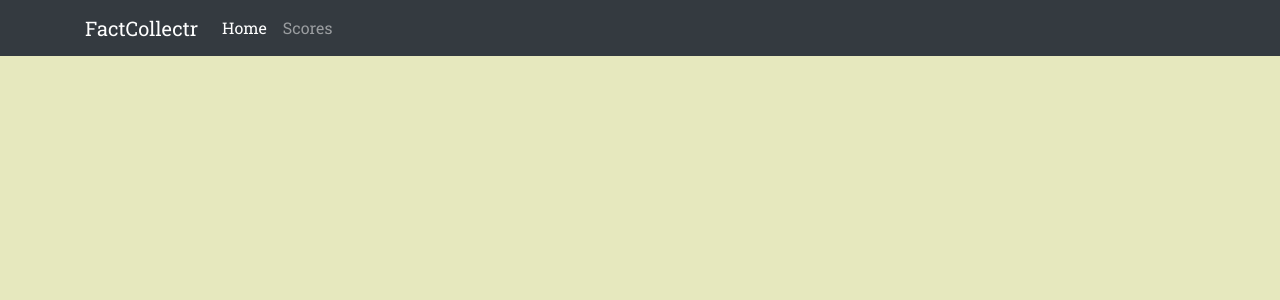
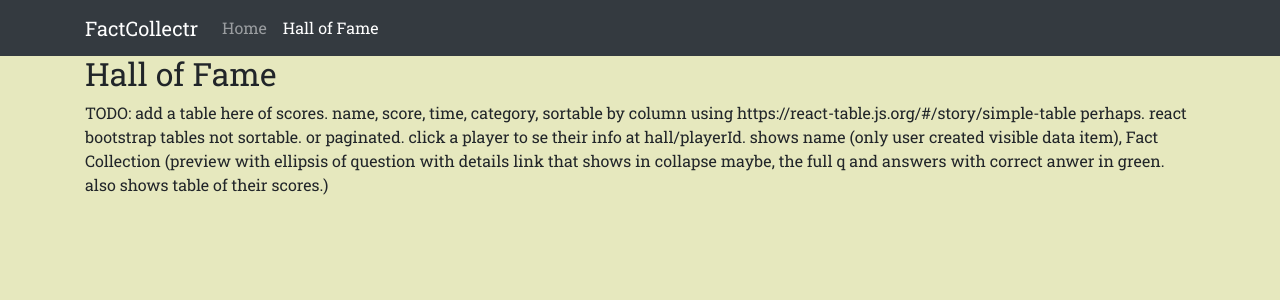
Before and after one commit to awilsongithub/factcollectr, a React (Create React App) app: page /hall in a window 1280 px wide. Shown: the top 300 px of the page. Built offline with nearby package versions, Linux system fonts and the light colour scheme.

Commit message:
added static HallOfFame component screen at /hall route. Began README.md

```diff
--- a/src/App.js
+++ b/src/App.js
@@ -10,6 +10,7 @@ import './App.css';
 import StartScreen from './StartScreen';
 import QuizScreen from './QuizScreen';
 import Header from './Header';
+import HallOfFame from './HallOfFame';
 // TODO NOT WORKING!
 // import GoogleCustomSearch from './GoogleCustomSearch';
 
@@ -40,6 +41,14 @@ class App extends Component {
     {name: 'Geography', key: '22'},
     {name: 'Television', key: '14'},
     {name: 'Movies', key: '11'}
+  ]
+
+  scores = [
+    {name: 'Biff', score: '99%', time: '1:22', category: 'Animals'},
+    {name: 'Bob', score: '98%', time: '1:55', category: 'Science'},
+    {name: 'DAve', score: '99%', time: '1:22', category: 'Animals'},
+    {name: 'Dood', score: '99%', time: '1:22', category: 'Animals'},
+    {name: 'What', score: '99%', time: '1:22', category: 'Random'}
   ]
 
   /**===============================================
@@ -186,6 +195,14 @@ class App extends Component {
                 handleAnswerSubmission={this.handleAnswerSubmission}
               />}
             />
+
+            {/* route /scores goes to component scores
+              which i could just do ui, then just save to state
+               */}
+            <Route path='/hall' render={() => <HallOfFame
+              scores={this.scores}
+            />} />
+
           </Switch>
 
         </div>
--- /dev/null
+++ b/src/HallOfFame.js
@@ -0,0 +1,28 @@
+import React from 'react';
+// import PropTypes from 'prop-types';
+
+class HallOfFame extends React.Component {
+
+  constructor(props){
+    super();
+  }
+
+  componentDidMount() {
+  }
+
+
+  render() {
+    return (
+      <div>
+        <h2>Hall of Fame</h2>
+        <p>TODO: add a table here of scores. name, score, time, category, sortable by column using https://react-table.js.org/#/story/simple-table perhaps. react bootstrap tables not sortable. or paginated. click a player to se their info at hall/playerId. shows name (only user created visible data item), Fact Collection (preview with ellipsis of question with details link that shows in collapse maybe, the full q and answers with correct anwer in green. also shows table of their scores.)</p>
+      </div>
+    )
+  }
+
+}
+
+// HallOfFame.propTypes = {
+// }
+
+export default HallOfFame;
--- a/src/Header.js
+++ b/src/Header.js
@@ -1,19 +1,29 @@
 import React from 'react';
+import { NavLink } from 'react-router-dom';
 // import PropTypes from 'prop-types';
 
 const Header = props => {
   return (
-    <nav className="navbar fixed-top navbar-expand-lg navbar-dark bg-dark">
+    <nav className="navbar fixed-top navbar-expand-sm navbar-dark bg-dark">
       <div className='container'>
-        <a className="navbar-brand" href="/">FactCollectr</a>
+
+        {/* LOGO HOME LINK */}
+        <NavLink className="navbar-brand" exact to="/">FactCollectr</NavLink>
+
+        {/* HAMBURGER MENU  */}
         <button className="navbar-toggler" type="button" data-toggle="collapse" data-target="#navbarNavAltMarkup" aria-controls="navbarNavAltMarkup" aria-expanded="false" aria-label="Toggle navigation">
           <span className="navbar-toggler-icon"></span>
         </button>
+
+        {/* COLLAPSIBLE NAV LINKS  */}
         <div className="collapse navbar-collapse" id="navbarNavAltMarkup">
           <div className="navbar-nav">
-            <a className="nav-item nav-link active" href="index.js">Home<span className="sr-only">(current)</span></a>
-            <a className="nav-item nav-link" href="index.js">Scores</a>
+
+            <NavLink className="nav-item nav-link" exact to="/">Home</NavLink>
+
+            <NavLink className="nav-item nav-link" to="/hall">Hall of Fame</NavLink>
           </div>
+
         </div>
       </div>
     </nav>
```
Also changed, not shown: 1 other file (tests, documents, lock files or other folders).
